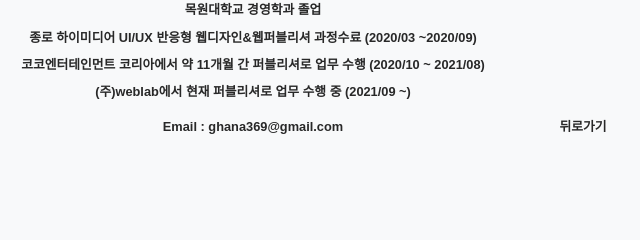
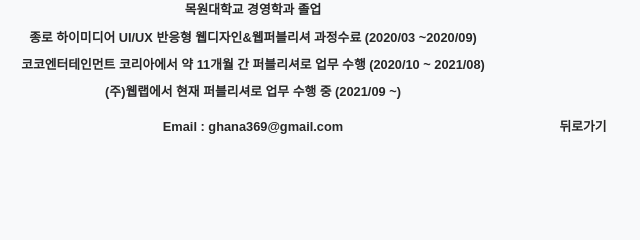
Before and after one commit to jjd369/portfolio, a plain HTML site: page about.html in a window 1280 px wide. Shown: the part 522-762 px from the top of the page, 387-1027 px from the left. Drawn offline with nearby package versions, Linux system fonts and the light colour scheme.

Commit message:
add txt at about page

```diff
--- a/about.html
+++ b/about.html
@@ -98,7 +98,7 @@
               (2020/10 ~ 2021/08)
             </li>
             <li class="pt-2">
-              (주)weblab에서 현재 퍼블리셔로 업무 수행 중 (2021/09 ~)
+              (주)웹랩에서 현재 퍼블리셔로 업무 수행 중 (2021/09 ~)
             </li>
           </ul>
         </div>
```
